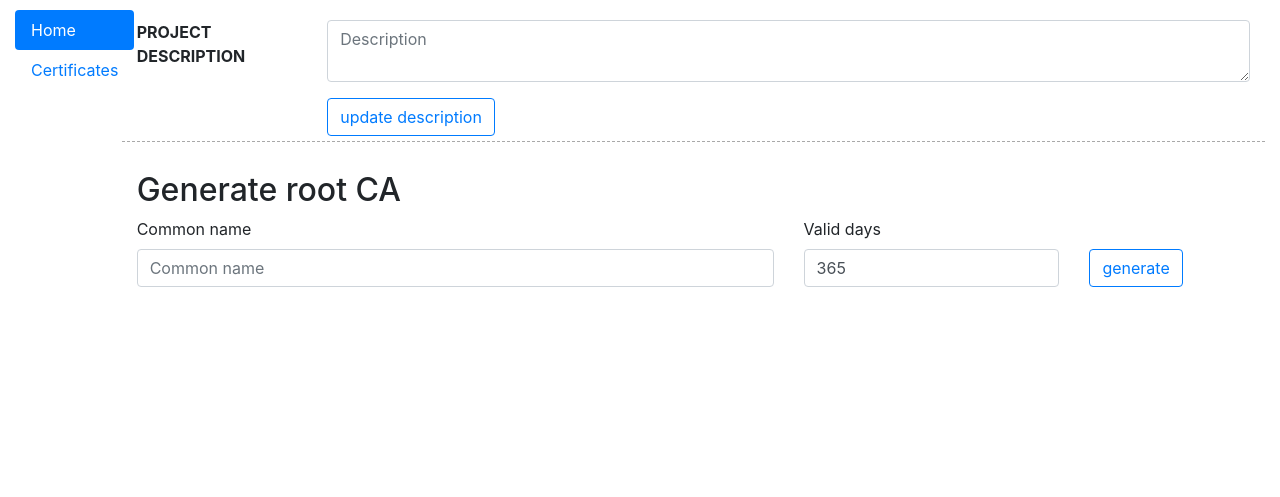
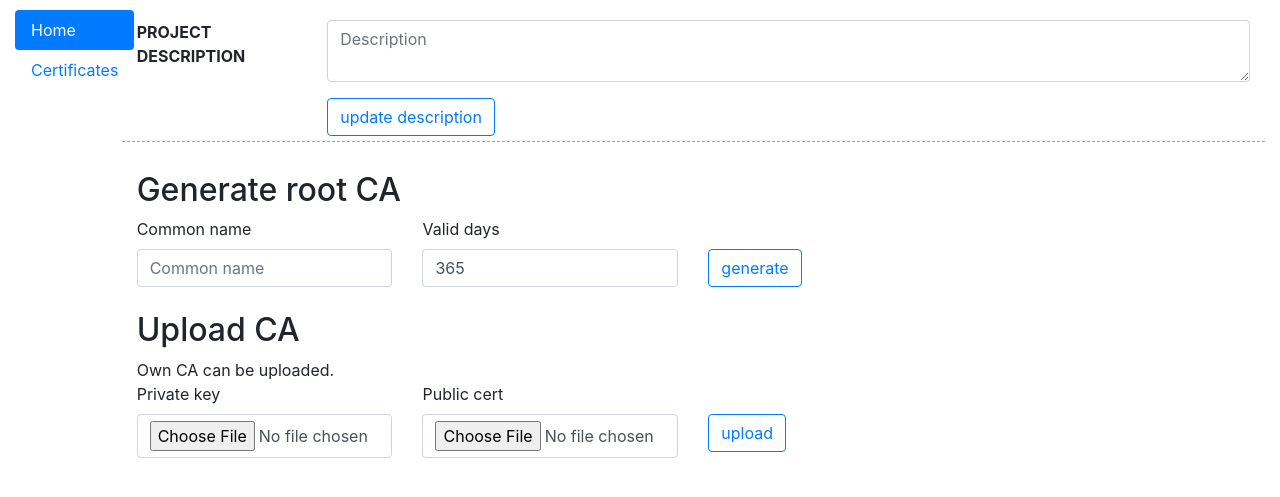
Before and after one commit to reddec/ssl-cp, a Flask app: page /project/1 in a window 1280 px wide. Shown: the part 26-523 px from the top of the page. Run offline with Flask 2, Linux system fonts and the light colour scheme; data that the repository does not hold is empty; some libraries are stand-ins or nearby versions.

Commit message:
add upload CA

```diff
--- a/app/certs_tools.py
+++ b/app/certs_tools.py
@@ -61,3 +61,18 @@ def create_revoke_list(ca_cert: bytes, ca_key: bytes, serials: List[Tuple[int, d
     cert = crypto.load_certificate(crypto.FILETYPE_PEM, ca_cert)
     crl.sign(cert, key, digest.encode())
     return crypto.dump_crl(crypto.FILETYPE_PEM, crl)
+
+
+class Info:
+    def __init__(self, issued_at: datetime, valid_till: datetime, common_name: str):
+        self.issued_at = issued_at
+        self.valid_till = valid_till
+        self.common_name = common_name
+
+
+def read_public_info(cert: bytes) -> Info:
+    info = crypto.load_certificate(crypto.FILETYPE_PEM, cert)
+
+    return Info(datetime.strptime(info.get_notBefore(), '%Y%m%d%H%M%SZ'),
+                datetime.strptime(info.get_notAfter(), '%Y%m%d%H%M%SZ'),
+                info.get_subject().cn)
--- a/app/routes/project.py
+++ b/app/routes/project.py
@@ -49,6 +49,18 @@ def gen_root_ca(id: int):
     return redirect(url_for('get_project', id=project.id))
 
 
+@app.route('/project/<id>/upload-root', methods=['POST'])
+def upload_root_ca(id: int):
+    id = int(id)
+    project = models.Project.query.get(id)
+    private_key = request.files['capk'].read()
+    public_cert = request.files['cacrt'].read()
+    project.ca_cert = public_cert
+    project.ca_private = private_key
+    db.session.commit()
+    return redirect(url_for('get_project', id=project.id))
+
+
 @app.route('/project/<id>/generate-signed', methods=['POST'])
 def create_child_certificate(id: int):
     crt = models.create_child(int(id), request.form['cn'], int(request.form['days']))
@@ -66,6 +78,7 @@ def download_project_ca_cert(id: int):
     resp.headers['Content-Disposition'] = 'attachment; filename="ca-' + str(project.id) + ".crt"
     return resp
 
+
 @app.route('/project/<id>/root/key')
 def download_project_ca_key(id: int):
     id = int(id)
@@ -76,6 +89,7 @@ def download_project_ca_key(id: int):
     resp.headers['Content-Type'] = 'text/plain'
     resp.headers['Content-Disposition'] = 'attachment; filename="ca-' + str(project.id) + ".key"
     return resp
+
 
 @app.route('/project/<id>/revoked')
 def download_revoked_crl(id: int):
--- a/app/templates/project.html
+++ b/app/templates/project.html
@@ -85,7 +85,7 @@
         <h2>Generate root CA</h2>
         <form method="POST" action="{{ project.id }}/generate-root">
             <div class="row">
-                <div class="col-md-7">
+                <div class="col-md-3">
                     <label for="catitle">Common name</label>
                     <input id="catitle" class="form-control" type="text" name="cn" placeholder="Common name"
                            value="{{ project.title | lower }}"/>
@@ -94,12 +94,32 @@
                     <label for="catitle">Valid days</label>
                     <input id="cadays" class="form-control" type="number" name="days" placeholder="Days" value="365"/>
                 </div>
-                <div class="col-md-2">
+                <div class="col-md">
                     <label>&nbsp;</label><br/>
                     <button type="submit" class="btn btn-outline-primary">generate</button>
                 </div>
             </div>
         </form>
-
+        <br/>
+        <h2>Upload CA</h2>
+        Own CA can be uploaded.
+        <form method="POST" enctype="multipart/form-data" action="{{ project.id }}/upload-root">
+            <div class="row">
+                <div class="col-md-3">
+                    <label for="capk">Private key</label>
+                    <input id="capk" class="form-control" accept=".key" type="file" name="capk"
+                           placeholder="Private key"/>
+                </div>
+                <div class="col-md-3">
+                    <label for="cacrt">Public cert</label>
+                    <input id="cacrt" class="form-control" accept=".crt" type="file" name="cacrt"
+                           placeholder="Public cert"/>
+                </div>
+                <div class="col-md">
+                    <label>&nbsp;</label><br/>
+                    <button type="submit" class="btn btn-outline-primary">upload</button>
+                </div>
+            </div>
+        </form>
     {% endif %}
 {% endblock %}
```
Also changed, not shown: README.md.
